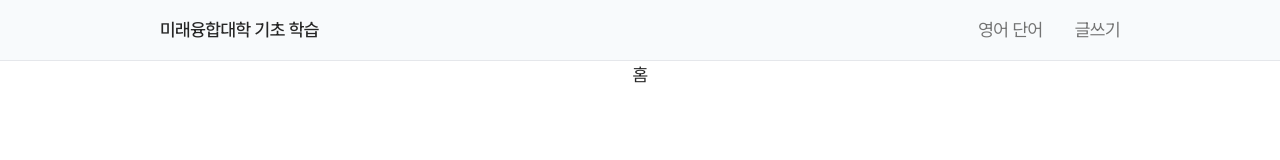
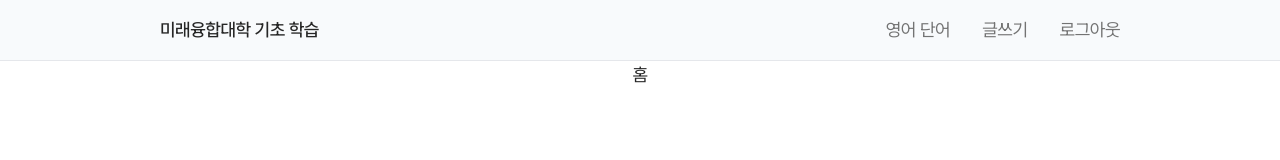
Before and after one commit to mju-future/ai-learning-web, a Next.js app: page / in a window 1280 px wide. Shown: the top 160 px of the page. Built offline with nearby package versions, Linux system fonts and the light colour scheme; what tailwind-corner-smoothing would draw is missing.

Commit message:
feat: 로그아웃 버튼 추가

```diff
--- a/src/components/layout/header/member-nav.tsx
+++ b/src/components/layout/header/member-nav.tsx
@@ -11,6 +11,8 @@ const navItems = [
 export default function MemberNav() {
   const pathname = usePathname();
 
+  function handleLogout() {}
+
   return (
     <>
       {navItems.map(({ path, label }) => (
@@ -22,6 +24,9 @@ export default function MemberNav() {
           {label}
         </Link>
       ))}
+      <button className="p-2 transition-colors hover:text-neutral-800" onClick={handleLogout}>
+        로그아웃
+      </button>
     </>
   );
 }
```
